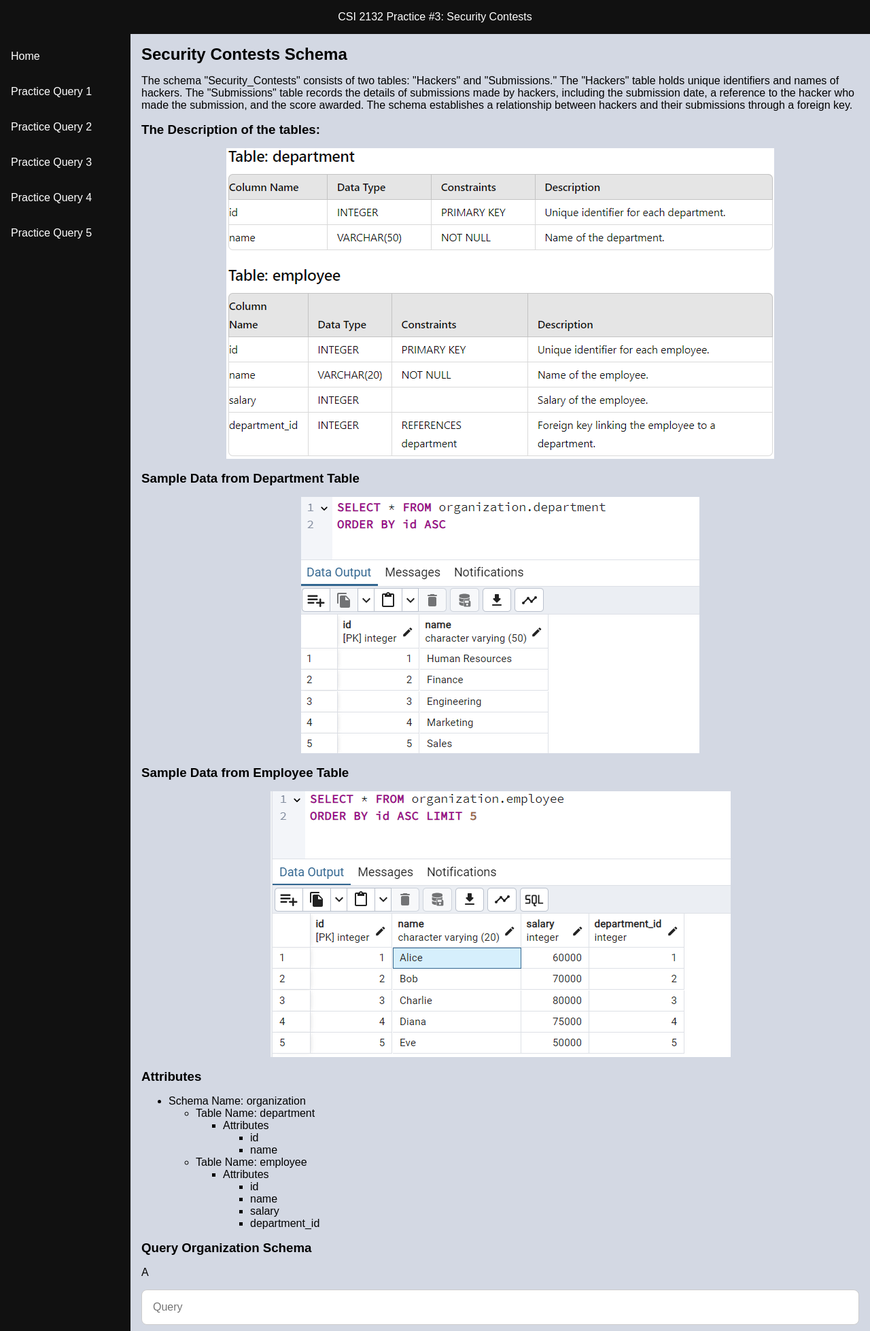
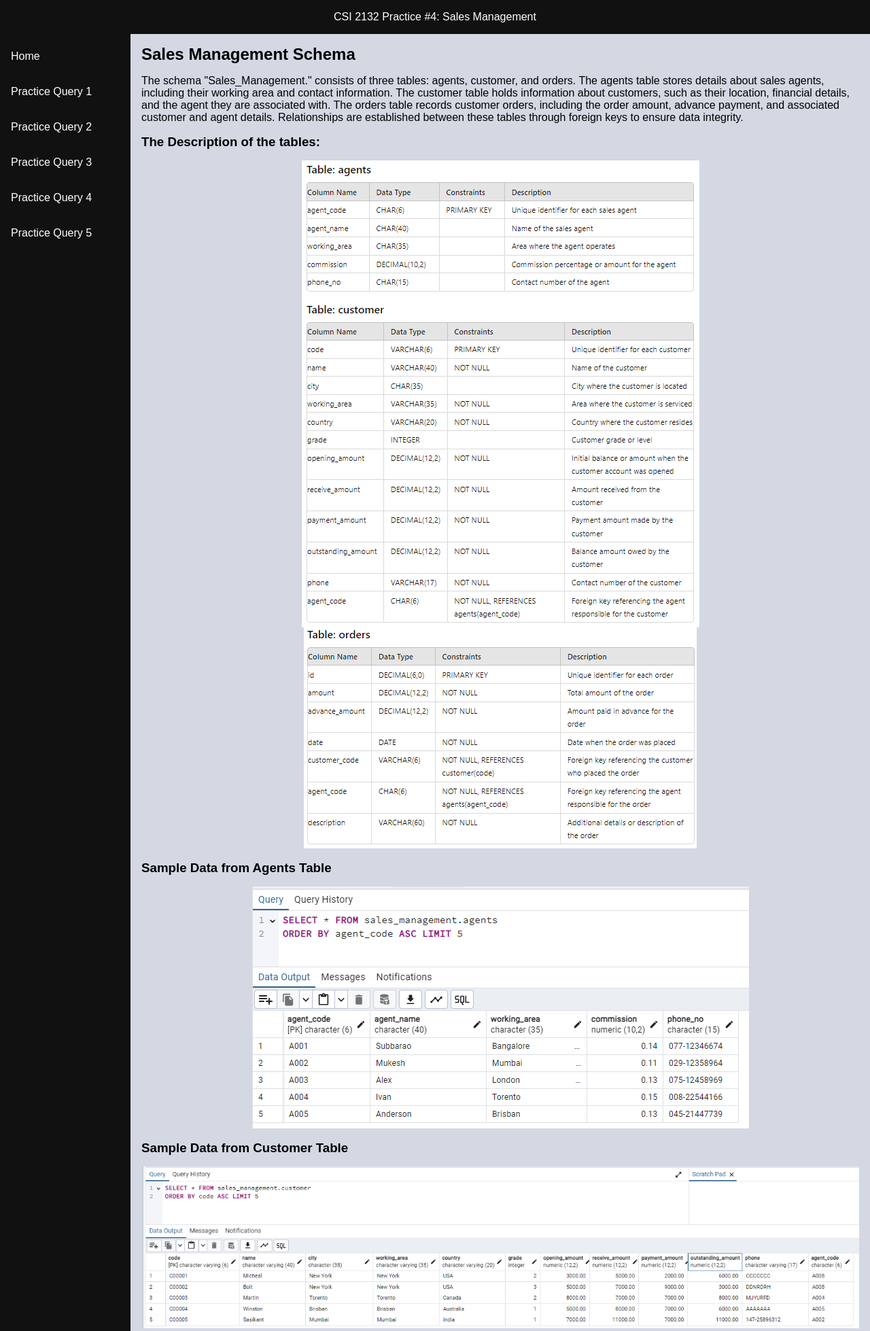
Before and after one commit to Maha-Muthu/query-craft, a Flask app: page /practice-query-four in a window 1280 px wide. Shown: the top 1958 px of the page at 68% size. Run offline with Flask 2, Linux system fonts and the light colour scheme; some libraries are stand-ins or nearby versions.

Commit message:
Practive Material 4 Setup

```diff
--- a/templates/practice-query-four.html
+++ b/templates/practice-query-four.html
@@ -4,7 +4,7 @@
 <head>
     <meta charset="UTF-8">
     <meta name="viewport" content="width=device-width, initial-scale=1.0">
-    <title>Databases Practice Query 3</title>
+    <title>Databases Practice Query 4</title>
     <link rel="stylesheet" href="static/css/page-skeleton-design.css">
     <link rel="stylesheet" href="static/css/collapsible-design.css">
     <link rel="stylesheet" href="static/css/query-input-design.css">
@@ -13,7 +13,7 @@
 </head>
 
 <body>
-    <header>CSI 2132 Practice #3: Security Contests</header>
+    <header>CSI 2132 Practice #4: Sales Management</header>
     <div class="container">
         <nav>
             <a href="{{ url_for('student_homepage') }}">Home</a>
@@ -29,46 +29,81 @@
             <a href="{{ url_for('practice_query_five') }}">Practice Query 5</a>
         </nav>
         <main>
-            <h2>Security Contests Schema</h2>
-            <p>The schema "Security_Contests" consists of two tables: "Hackers" and "Submissions." The "Hackers" table holds unique identifiers and names of hackers. The "Submissions" table records the details of submissions made by hackers, including the submission date, a reference to the hacker who made the submission, and the score awarded. The schema establishes a relationship between hackers and their submissions through a foreign key.</p>
+            <h2>Sales Management Schema</h2>
+            <p>The schema "Sales_Management." consists of three tables: agents, customer, and orders. The agents table
+                stores details about sales agents, including their working area and contact information. The customer
+                table holds information about customers, such as their location, financial details, and the agent they
+                are associated with. The orders table records customer orders, including the order amount, advance
+                payment, and associated customer and agent details. Relationships are established between these tables
+                through foreign keys to ensure data integrity.</p>
             <h3>The Description of the tables:</h3>
-            <img src="{{ url_for('static', filename='images/organizationSchema.png') }}"
-                alt="Periodic Table Table Description" class="responsive-image">
+            <img src="{{ url_for('static', filename='images/salesManagementSchema1.png') }}"
+                alt="Sample Management Schema Tables Description" class="responsive-image">
+            <img src="{{ url_for('static', filename='images/salesManagementSchema2.png') }}"
+                alt="Sample Management Schema Tables Description" class="responsive-image">
             <br>
-            <h3>Sample Data from Department Table</h3>
-            <img src="{{ url_for('static', filename='images/departmentTable.png') }}"
-                alt="Organization Schema Department Table" class="responsive-image">
+            <h3>Sample Data from Agents Table</h3>
+            <img src="{{ url_for('static', filename='images/agentsTable.png') }}"
+                alt="Sales Management Schema Agents Table" class="responsive-image">
             <br>
-            <h3>Sample Data from Employee Table</h3>
-            <img src="{{ url_for('static', filename='images/employeeTable.png') }}"
-                alt="Organization Table Employee Table" class="responsive-image">
+            <h3>Sample Data from Customer Table</h3>
+            <img src="{{ url_for('static', filename='images/customerTable.png') }}"
+                alt="Sales Management Schema Customer Table" class="responsive-image">
+            <br>
+            <h3>Sample Data from Order Table</h3>
+            <img src="{{ url_for('static', filename='images/ordersTable.png') }}"
+                alt="Sales Management Schema Orders Table" class="responsive-image">
             <br>
             <h3>Attributes</h3>
             <ul>
-                <li>Schema Name: organization</li>
+                <li>Schema Name: sales_management</li>
                 <ul>
-                    <li>Table Name: department</li>
+                    <li>Table Name: agents</li>
+                    <ul>
+                        <li>Attributes</li>
+                        <ul>
+                            <li>agent_code</li>
+                            <li>agent_name</li>
+                            <li>working_area</li>
+                            <li>commission</li>
+                            <li>phone_no</li>
+                        </ul>
+                    </ul>
+                    <li>Table Name: customer</li>
+                    <ul>
+                        <li>Attributes</li>
+                        <ul>
+                            <li>code</li>
+                            <li>name</li>
+                            <li>city</li>
+                            <li>working_area</li>
+                            <li>country</li>
+                            <li>grade</li>
+                            <li>opening_amount</li>
+                            <li>receive_amount</li>
+                            <li>payment_amount</li>
+                            <li>outstanding_amount</li>
+                            <li>phone</li>
+                            <li>agent_code</li>
+                        </ul>
+                    </ul>
+                    <li>Table Name: orders</li>
                     <ul>
                         <li>Attributes</li>
                         <ul>
                             <li>id</li>
-                            <li>name</li>
-                        </ul>
-                    </ul>
-                    <li>Table Name: employee</li>
-                    <ul>
-                        <li>Attributes</li>
-                        <ul>
-                            <li>id</li>
-                            <li>name</li>
-                            <li>salary</li>
-                            <li>department_id</li>
+                            <li>amount</li>
+                            <li>advance_amount</li>
+                            <li>date</li>
+                            <li>customer_code</li>
+                            <li>agent_code</li>
+                            <li>description</li>
                         </ul>
                     </ul>
                 </ul>
             </ul>
-            <h3>Query Organization Schema</h3>
-            <p>A</p>
+            <h3>Query Sales Management Schema</h3>
+            <p><b>1. </b></p>
             <form class="queryForm">
                 <input type="text" class="query" placeholder="Query" required>
                 <br><br>
@@ -76,7 +111,7 @@
                 <div class="alert-container"></div>
             </form>
             <br>
-            <p>B</p>
+            <p><b>2. </b></p>
             <form class="queryForm">
                 <input type="text" class="query" placeholder="Query" required>
                 <br><br>
@@ -84,7 +119,7 @@
                 <div class="alert-container"></div>
             </form>
             <br>
-            <p>C</p>
+            <p><b>3. </b></p>
             <form class="queryForm">
                 <input type="text" class="query" placeholder="Query" required>
                 <br><br>
@@ -92,7 +127,7 @@
                 <div class="alert-container"></div>
             </form>
             <br>
-            <p>D</p>
+            <p><b>4. </b></p>
             <form class="queryForm">
                 <input type="text" class="query" placeholder="Query" required>
                 <br><br>
@@ -100,7 +135,7 @@
                 <div class="alert-container"></div>
             </form>
             <br>
-            <p>E</p>
+            <p>4</p>
             <form class="queryForm">
                 <input type="text" class="query" placeholder="Query" required>
                 <br><br>
@@ -111,56 +146,48 @@
             <button class="collapsible">Query Organization Schema</button>
             <div class="content">
                 <br>
-                <h3>a</h3>
+                <h3><b>1. </b></h3>
                 <p><b>Expected Results: </b></p>
                 <div style="overflow-x: auto; overflow-y: auto;">
-                    <table>
 
-                    </table>
                 </div>
+                <br>
                 <p><b>Query: </b>
                 </p>
                 <p><b>Explanation: </b></p>
-                <br>
-                <h3>b</h3>
+                <h3><b>2. </b></h3>
                 <p><b>Expected Results: </b></p>
                 <div style="overflow-x: auto; overflow-y: auto;">
-                    <table>
 
-                    </table>
                 </div>
+                <br>
                 <p><b>Query: </b>
                 </p>
                 <p><b>Explanation: </b></p>
-                <br>
-                <h3>c</h3>
+                <h3><b>3. </b></h3>
                 <p><b>Expected Results: </b></p>
                 <div style="overflow-x: auto; overflow-y: auto;">
-                    <table>
 
-                    </table>
                 </div>
+                <br>
                 <p><b>Query: </b>
                 </p>
                 <p><b>Explanation: </b></p>
-                <h3>d</h3>
+                <h3><b>4. </b></h3>
                 <p><b>Expected Results: </b></p>
                 <div style="overflow-x: auto; overflow-y: auto;">
-                    <table>
 
-                    </table>
                 </div>
+                <br>
                 <p><b>Query: </b>
                 </p>
                 <p><b>Explanation: </b></p>
-                <br>
-                <h3>e</h3>
+                <h3><b>5. </b></h3>
                 <p><b>Expected Results: </b></p>
                 <div style="overflow-x: auto; overflow-y: auto;">
-                    <table>
 
-                    </table>
                 </div>
+                <br>
                 <p><b>Query: </b>
                 </p>
                 <p><b>Explanation: </b></p>
```
Also changed, not shown: ingestion_script_files/Sales_Management_Ingestion.sql (+25 -25 lines), static/images/agentsTable.png (added), static/images/customerTable.png (added), static/images/ordersTable.png (added), static/images/salesManagementSchema1.png (added), static/images/salesManagementSchema2.png (added).
